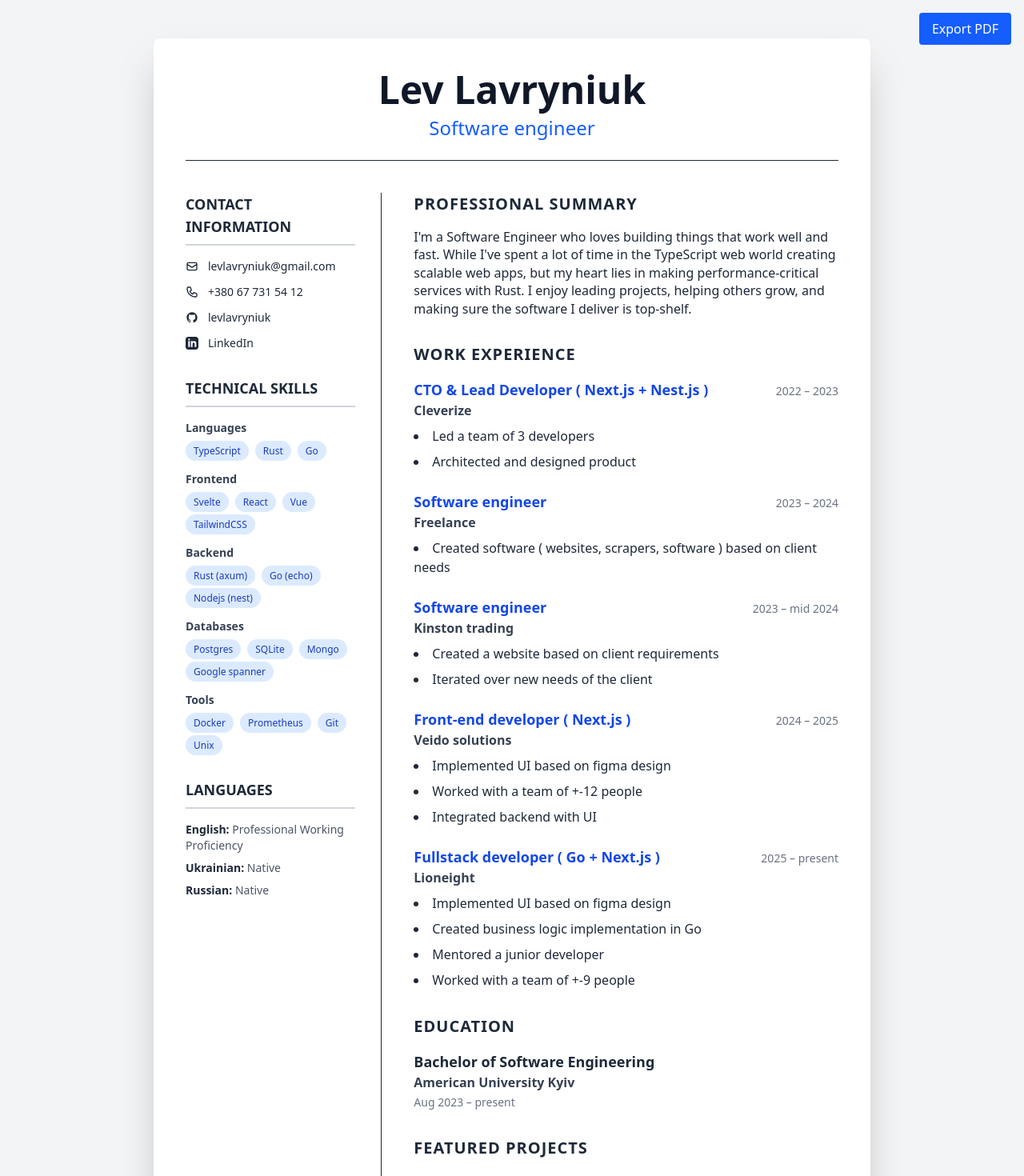
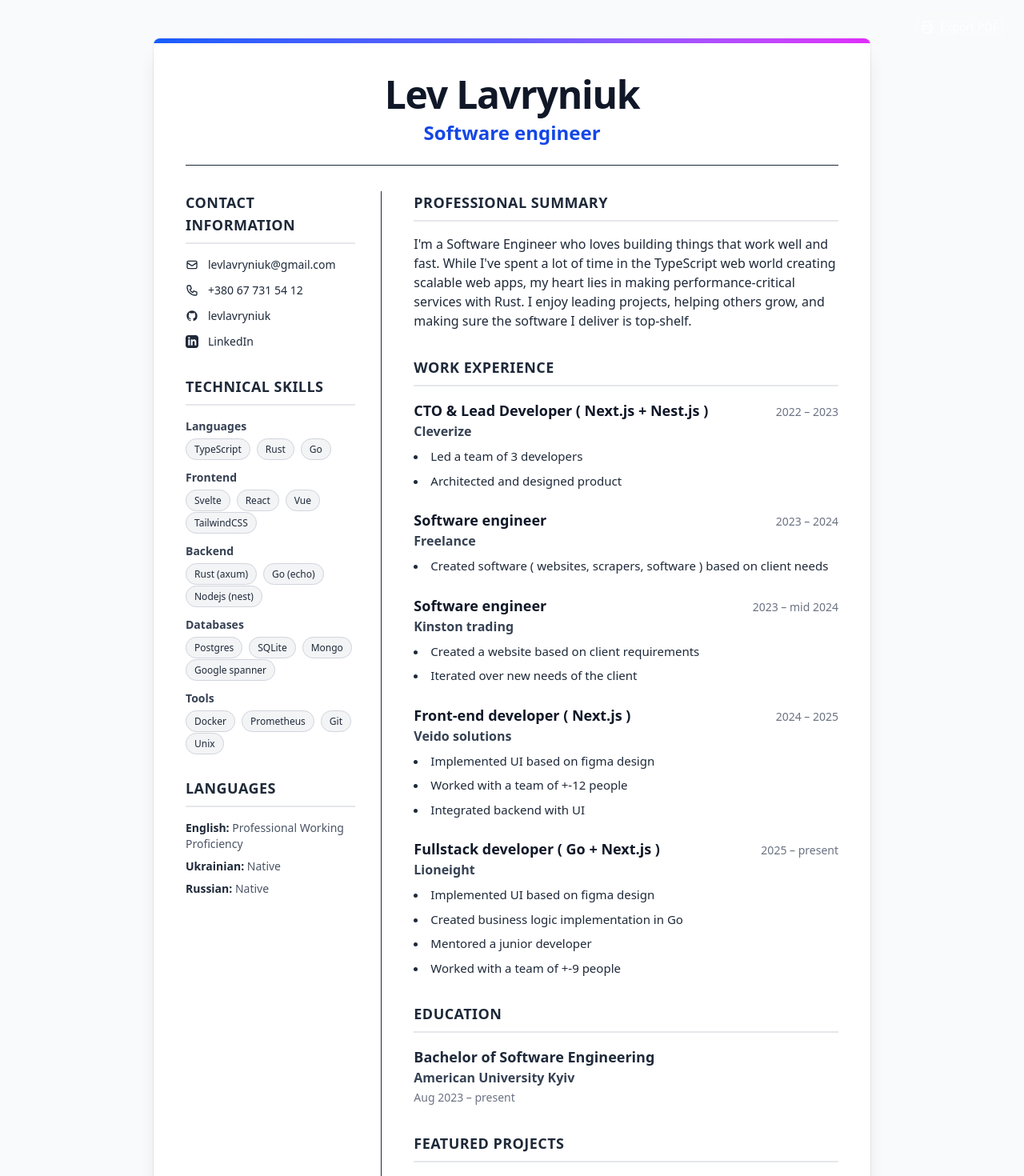
Before and after one commit to levlavryniuk/cv, a SvelteKit app: page / in a window 1280 px wide. Shown: the top 1470 px of the page at 80% size. Built offline with nearby package versions, Linux system fonts and the light colour scheme.

Commit message:
improved style and shit

```diff
--- a/src/routes/+page.svelte
+++ b/src/routes/+page.svelte
@@ -2,6 +2,7 @@
 	import { resumeData } from './resume';
 
 	const githubUrl = `https://github.com/${resumeData.contact.github}`;
+	// Consider replacing with your actual LinkedIn URL; removed from sameAs if left as a joke.
 	const linkedinUrl =
 		'https://www.reddit.com/r/StructuralEngineering/comments/m6z79d/i_hate_linkedin_i_hate_so_much_about_it_but/';
 
@@ -32,173 +33,184 @@
 </script>
 
 <svelte:head>
-	<title>{resumeData.name} - {resumeData.title} | Professional Resume</title>
-	<meta name="description" content="{resumeData.summary.substring(0, 155)}..." />
+	<title>{resumeData.name} - {resumeData.title} | Resume</title>
+	<meta name="description" content={(resumeData.summary || '').slice(0, 155) + '...'} />
 	<meta
 		name="keywords"
-		content="{Object.values(resumeData.skills)
-			.flat()
-			.join(', ')}, {resumeData.title}, software engineer, resume"
+		content={`${Object.values(resumeData.skills).flat().join(', ')}, ${resumeData.title}, software engineer, resume`}
 	/>
 	<meta name="author" content={resumeData.name} />
 	<meta name="robots" content="index, follow" />
 
-	<!-- Open Graph / Facebook -->
 	<meta property="og:type" content="profile" />
-	<meta property="og:title" content="{resumeData.name} - {resumeData.title}" />
-	<meta property="og:description" content="{resumeData.summary.substring(0, 155)}..." />
-	<meta property="og:url" content="https://yoursite.com" />
+	<meta property="og:title" content={`${resumeData.name} - ${resumeData.title}`} />
+	<meta property="og:description" content={(resumeData.summary || '').slice(0, 155) + '...'} />
+	<meta property="og:url" content="https://your-site.example" />
 	<meta property="profile:first_name" content={resumeData.name.split(' ')[0]} />
 	<meta property="profile:last_name" content={resumeData.name.split(' ').slice(1).join(' ')} />
 
-	<!-- Twitter -->
 	<meta property="twitter:card" content="summary" />
-	<meta property="twitter:title" content="{resumeData.name} - {resumeData.title}" />
-	<meta property="twitter:description" content="{resumeData.summary.substring(0, 155)}..." />
+	<meta property="twitter:title" content={`${resumeData.name} - ${resumeData.title}`} />
+	<meta property="twitter:description" content={(resumeData.summary || '').slice(0, 155) + '...'} />
 
-	<!-- Canonical URL -->
-	<link rel="canonical" href="https://yoursite.com" />
+	<link rel="canonical" href="https://your-site.example" />
 
-	<!-- Structured Data -->
 	{@html `<script type="application/ld+json">${JSON.stringify(structuredData)}</script>`}
 </svelte:head>
 
 <button
 	onclick={exportToPDF}
-	class="fixed top-4 right-4 bg-blue-600 text-white px-4 py-2 rounded print:hidden z-10 hover:bg-blue-700 transition-colors"
-	aria-label="Export resume to PDF"
+	class="print:hidden fixed right-4 top-4 z-10 inline-flex items-center gap-2 rounded-md bg-white/10 px-4 py-2 text-sm font-medium text-white backdrop-blur ring-1 ring-white/15 hover:bg-white/15 transition-colors"
+	aria-label="Export resume to PDF (Ctrl/Cmd+P)"
 >
+	<svg
+		class="h-4 w-4"
+		viewBox="0 0 24 24"
+		fill="none"
+		stroke="currentColor"
+		stroke-width="2"
+		stroke-linecap="round"
+		stroke-linejoin="round"
+		aria-hidden="true"
+	>
+		<path d="M6 9V2h12v7" />
+		<path d="M6 18H4a2 2 0 0 1-2-2v-5a2 2 0 0 1 2-2h16a2 2 0 0 1 2 2v5a2 2 0 0 1-2 2h-2" />
+		<path d="M6 14h12v8H6z" />
+	</svg>
 	Export PDF
 </button>
 
-<main class="font-sans bg-gray-100 text-gray-800 p-4 md:p-8 lg:p-12" role="main">
+<main class="bg-gray-50 text-gray-800 p-4 md:p-8 lg:p-12 font-sans" role="main">
 	<article
-		class="max-w-4xl mx-auto bg-white shadow-2xl rounded-lg overflow-hidden"
+		class="mx-auto max-w-4xl overflow-hidden rounded-lg bg-white shadow-xl ring-1 ring-black/5"
 		itemscope
 		itemtype="https://schema.org/Person"
 	>
+		<!-- Subtle accent bar -->
+		<div
+			class="h-1.5 bg-gradient-to-r from-blue-600 via-indigo-500 to-fuchsia-500"
+			aria-hidden="true"
+		></div>
+
 		<div class="p-8 md:p-10">
 			<!-- Header -->
-			<header class="text-center mb-10 border-b pb-6">
-				<h1 class="text-4xl md:text-5xl font-bold text-gray-900" itemprop="name">
+			<header class="mb-8 border-b pb-6 text-center">
+				<h1
+					class="text-4xl md:text-5xl font-extrabold tracking-tight text-gray-900"
+					itemprop="name"
+				>
 					{resumeData.name}
 				</h1>
-				<h2 class="text-xl md:text-2xl text-blue-600 font-medium mt-2" itemprop="jobTitle">
+				<h2 class="mt-2 text-xl md:text-2xl font-semibold text-blue-700" itemprop="jobTitle">
 					{resumeData.title}
 				</h2>
 			</header>
 
-			<div class="grid grid-cols-1 lg:grid-cols-3 gap-10">
+			<div class="grid grid-cols-1 gap-10 lg:grid-cols-3">
 				<!-- Left Column (Contact, Skills, Languages) -->
 				<aside class="lg:border-r lg:pr-8">
 					<!-- Contact Section -->
 					<section class="mb-8">
-						<h3 class="text-lg font-semibold uppercase border-b-2 border-gray-300 pb-2 mb-4">
+						<h3
+							class="mb-4 border-b-2 border-gray-200 pb-2 text-lg font-semibold uppercase tracking-wide text-gray-800"
+						>
 							Contact Information
 						</h3>
-						<address class="space-y-3 text-sm not-italic">
-							<div>
+						<address class="not-italic space-y-3 text-sm">
 							<a
-									href="mailto:{resumeData.contact.email}"
-									class="flex items-center hover:text-blue-600"
+								href={`mailto:${resumeData.contact.email}`}
+								class="flex items-center gap-3 hover:text-blue-700"
 								itemprop="email"
-									aria-label="Email {resumeData.name}"
+								aria-label={`Email ${resumeData.name}`}
+								rel="me"
 							>
 								<svg
-										class="w-4 h-4 mr-3"
+									class="h-4 w-4"
 									fill="none"
 									stroke="currentColor"
 									viewBox="0 0 24 24"
 									aria-hidden="true"
-										><path
+								>
+									<path
 										stroke-linecap="round"
 										stroke-linejoin="round"
 										stroke-width="2"
 										d="M3 8l7.89 5.26a2 2 0 002.22 0L21 8M5 19h14a2 2 0 002-2V7a2 2 0 00-2-2H5a2 2 0 00-2 2v10a2 2 0 002 2z"
-										></path></svg
-									>
+									/>
+								</svg>
 								{resumeData.contact.email}
 							</a>
-							</div>
-							<div class="flex items-center" itemprop="telephone">
+
+							<div class="flex items-center gap-3" itemprop="telephone">
 								<svg
-									class="w-4 h-4 mr-3"
+									class="h-4 w-4"
 									fill="none"
 									stroke="currentColor"
 									viewBox="0 0 24 24"
 									aria-hidden="true"
-									><path
+								>
+									<path
 										stroke-linecap="round"
 										stroke-linejoin="round"
 										stroke-width="2"
 										d="M3 5a2 2 0 012-2h3.28a1 1 0 01.948.684l1.498 4.493a1 1 0 01-.502 1.21l-2.257 1.13a11.042 11.042 0 005.516 5.516l1.13-2.257a1 1 0 011.21-.502l4.493 1.498a1 1 0 01.684.949V19a2 2 0 01-2 2h-1C9.716 21 3 14.284 3 6V5z"
-									></path></svg
-								>
+									/>
+								</svg>
 								{resumeData.contact.phone}
 							</div>
-							<div>
+
 							<a
 								href={githubUrl}
 								target="_blank"
-									rel="noopener noreferrer"
-									class="flex items-center hover:text-blue-600"
+								rel="me noopener noreferrer"
+								class="flex items-center gap-3 hover:text-blue-700"
 								itemprop="sameAs"
-									aria-label="GitHub profile of {resumeData.name}"
+								aria-label={`GitHub profile of ${resumeData.name}`}
 							>
-									<svg
-										class="w-4 h-4 mr-3"
-										fill="currentColor"
-										viewBox="0 0 24 24"
-										aria-hidden="true"
-										><path
+								<svg class="h-4 w-4" viewBox="0 0 24 24" fill="currentColor" aria-hidden="true">
+									<path
 										fill-rule="evenodd"
 										d="M12 2C6.477 2 2 6.477 2 12c0 4.418 2.865 8.168 6.839 9.49.5.092.682-.217.682-.482 0-.237-.009-.868-.014-1.703-2.782.605-3.369-1.343-3.369-1.343-.454-1.158-1.11-1.466-1.11-1.466-.908-.62.069-.608.069-.608 1.003.07 1.531 1.032 1.531 1.032.892 1.53 2.341 1.088 2.91.832.092-.647.35-1.088.636-1.338-2.22-.253-4.555-1.113-4.555-4.951 0-1.093.39-1.988 1.031-2.688-.103-.253-.446-1.272.098-2.65 0 0 .84-.27 2.75 1.026A9.564 9.564 0 0112 6.844c.85.004 1.705.115 2.504.337 1.909-1.296 2.747-1.027 2.747-1.027.546 1.378.203 2.398.1 2.65.64.7 1.028 1.595 1.028 2.688 0 3.848-2.338 4.695-4.566 4.943.359.309.678.92.678 1.855 0 1.338-.012 2.419-.012 2.747 0 .268.18.58.688.482A10.001 10.001 0 0022 12c0-5.523-4.477-10-10-10z"
 										clip-rule="evenodd"
-										></path></svg
-									>
+									/>
+								</svg>
 								{resumeData.contact.github}
 							</a>
-							</div>
-							<div>
+
 							<a
 								href={linkedinUrl}
 								target="_blank"
-									rel="noopener noreferrer"
-									class="flex items-center hover:text-blue-600"
+								rel="me noopener noreferrer"
+								class="flex items-center gap-3 hover:text-blue-700"
 								itemprop="sameAs"
-									aria-label="LinkedIn profile of {resumeData.name}"
+								aria-label={`LinkedIn profile of ${resumeData.name}`}
 							>
-									<svg
-										class="w-4 h-4 mr-3"
-										fill="currentColor"
-										viewBox="0 0 24 24"
-										aria-hidden="true"
-										><path
+								<svg class="h-4 w-4" viewBox="0 0 24 24" fill="currentColor" aria-hidden="true">
+									<path
 										d="M19 0h-14c-2.761 0-5 2.239-5 5v14c0 2.761 2.239 5 5 5h14c2.762 0 5-2.239 5-5v-14c0-2.761-2.238-5-5-5zm-11 19h-3v-11h3v11zm-1.5-12.268c-.966 0-1.75-.79-1.75-1.764s.784-1.764 1.75-1.764 1.75.79 1.75 1.764-.783 1.764-1.75 1.764zm13.5 12.268h-3v-5.604c0-3.368-4-3.113-4 0v5.604h-3v-11h3v1.765c1.396-2.586 7-2.777 7 2.476v6.759z"
-										></path></svg
-									>
+									/>
+								</svg>
 								{resumeData.contact.linkedin}
 							</a>
-							</div>
 						</address>
 					</section>
 
 					<!-- Skills Section -->
 					<section class="mb-8">
-						<h3 class="text-lg font-semibold uppercase border-b-2 border-gray-300 pb-2 mb-4">
+						<h3
+							class="mb-4 border-b-2 border-gray-200 pb-2 text-lg font-semibold uppercase tracking-wide text-gray-800"
+						>
 							Technical Skills
 						</h3>
 						<div class="space-y-4 text-sm">
 							{#each Object.entries(resumeData.skills) as [category, skillsList] (category)}
 								<div>
-									<h4 class="font-bold capitalize text-gray-700">
-										{category}
-									</h4>
-									<ul class="flex flex-wrap gap-2 mt-2" role="list">
+									<h4 class="font-bold capitalize text-gray-700">{category}</h4>
+									<ul class="mt-2 flex flex-wrap gap-2" role="list">
 										{#each skillsList as skill (skill)}
 											<li>
 												<span
-													class="bg-blue-100 text-blue-800 text-xs font-medium px-2.5 py-1 rounded-full"
+													class="rounded-full border border-gray-300 bg-gray-100 px-2.5 py-1 text-xs font-medium text-gray-800"
 													itemprop="knowsAbout">{skill}</span
 												>
 											</li>
@@ -211,7 +223,9 @@
 
 					<!-- Languages Section -->
 					<section>
-						<h3 class="text-lg font-semibold uppercase border-b-2 border-gray-300 pb-2 mb-4">
+						<h3
+							class="mb-4 border-b-2 border-gray-200 pb-2 text-lg font-semibold uppercase tracking-wide text-gray-800"
+						>
 							Languages
 						</h3>
 						<ul class="space-y-2 text-sm" role="list">
@@ -229,15 +243,21 @@
 				<div class="lg:col-span-2">
 					<!-- Summary Section -->
 					<section class="mb-8">
-						<h3 class="text-xl font-bold text-gray-800 uppercase tracking-wider mb-4">
+						<h3
+							class="mb-4 border-b-2 border-gray-200 pb-2 text-lg font-semibold uppercase tracking-wide text-gray-800"
+						>
 							Professional Summary
 						</h3>
-						<p class="text-base leading-relaxed" itemprop="description">{resumeData.summary}</p>
+						<p class="text-base leading-relaxed" itemprop="description">
+							{resumeData.summary}
+						</p>
 					</section>
 
 					<!-- Experience Section -->
 					<section class="mb-8">
-						<h3 class="text-xl font-bold text-gray-800 uppercase tracking-wider mb-4">
+						<h3
+							class="mb-4 border-b-2 border-gray-200 pb-2 text-lg font-semibold uppercase tracking-wide text-gray-800"
+						>
 							Work Experience
 						</h3>
 						<div class="space-y-6">
@@ -247,8 +267,8 @@
 									itemscope
 									itemtype="https://schema.org/WorkExperience"
 								>
-									<div class="flex justify-between items-baseline">
-										<h4 class="text-lg font-bold text-blue-700" itemprop="jobTitle">
+									<div class="flex items-baseline justify-between gap-4">
+										<h4 class="text-lg font-semibold text-gray-900" itemprop="jobTitle">
 											{job.role}
 										</h4>
 										<time class="text-sm font-medium text-gray-500" itemprop="datePublished">
@@ -256,14 +276,14 @@
 										</time>
 									</div>
 									<p
-										class="text-md font-semibold text-gray-700"
+										class="font-semibold text-gray-700"
 										itemprop="hiringOrganization"
 										itemscope
 										itemtype="https://schema.org/Organization"
 									>
 										<span itemprop="name">{job.company}</span>
 									</p>
-									<ul class="mt-2 list-disc list-inside space-y-2 text-base" role="list">
+									<ul class="mt-2 list-inside list-disc space-y-2 text-[15px]" role="list">
 										{#each job.description as point (point)}
 											<li itemprop="description">{point}</li>
 										{/each}
@@ -275,7 +295,11 @@
 
 					<!-- Education Section -->
 					<section class="mb-8">
-						<h3 class="text-xl font-bold text-gray-800 uppercase tracking-wider mb-4">Education</h3>
+						<h3
+							class="mb-4 border-b-2 border-gray-200 pb-2 text-lg font-semibold uppercase tracking-wide text-gray-800"
+						>
+							Education
+						</h3>
 						<div itemscope itemtype="https://schema.org/EducationalOccupationalCredential">
 							<h4 class="text-lg font-bold" itemprop="educationalCredentialAwarded">
 								{resumeData.education.degree}
@@ -296,7 +320,9 @@
 
 					<!-- Projects Section -->
 					<section class="mb-8">
-						<h3 class="text-xl font-bold text-gray-800 uppercase tracking-wider mb-4">
+						<h3
+							class="mb-4 border-b-2 border-gray-200 pb-2 text-lg font-semibold uppercase tracking-wide text-gray-800"
+						>
 							Featured Projects
 						</h3>
 						<div class="space-y-6">
@@ -304,19 +330,19 @@
 								<article itemscope itemtype="https://schema.org/SoftwareApplication">
 									<h4 class="text-lg font-bold" itemprop="name">{project.name}</h4>
 									<p
-										class="text-sm font-semibold text-blue-600 mb-1"
+										class="mb-1 text-sm font-semibold text-blue-700"
 										itemprop="programmingLanguage"
 									>
 										{project.stack}
 									</p>
-									<p class="text-base mb-1" itemprop="description">{project.description}</p>
+									<p class="mb-1 text-base" itemprop="description">{project.description}</p>
 									<a
 										href={project.link}
 										target="_blank"
 										rel="noopener noreferrer"
-										class="text-sm text-gray-600 hover:text-blue-600 hover:underline"
+										class="text-sm text-gray-700 underline-offset-4 hover:text-blue-700 hover:underline"
 										itemprop="url"
-										aria-label="View {project.name} project">{project.link}</a
+										aria-label={`View ${project.name} project`}>{project.link}</a
 									>
 								</article>
 							{/each}
@@ -328,28 +354,31 @@
 	</article>
 </main>
 
-<!-- Same styles as before -->
 <style>
 	@media print {
-		.bg-gray-100 {
+		.bg-gray-50 {
 			background: white !important;
 		}
+		.shadow-xl,
 		.shadow-2xl {
 			box-shadow: none !important;
 		}
 		.bg-white {
 			background: white !important;
 		}
+		.ring-1,
+		.ring-black\/5 {
+			box-shadow: none !important;
+		}
 
 		.max-w-4xl {
 			max-width: none !important;
 			margin: 0 !important;
-			padding: 0.5in !important;
 		}
 
 		.p-8,
 		.md\:p-10 {
-			padding: 0.3in !important;
+			padding: 0.35in !important;
 		}
 		.p-4,
 		.md\:p-8,
@@ -358,20 +387,22 @@
 		}
 
 		a {
-			color: #1e40af !important;
+			color: #1f2937 !important; /* gray-800 for print contrast */
 			text-decoration: underline;
 		}
 
 		.lg\:grid-cols-3 {
 			grid-template-columns: 1fr 2fr !important;
-			gap: 1.5rem !important;
+			gap: 1.2rem !important;
 		}
 
 		section {
 			break-inside: avoid;
+			page-break-inside: avoid;
 		}
 		.space-y-6 > div {
 			break-inside: avoid;
+			page-break-inside: avoid;
 		}
 
 		.text-4xl,
@@ -380,7 +411,10 @@
 		}
 		.text-xl,
 		.md\:text-2xl {
-			font-size: 1.25rem !important;
+			font-size: 1.2rem !important;
+		}
+		.text-lg {
+			font-size: 1rem !important;
 		}
 
 		.rounded-lg,
@@ -388,9 +422,11 @@
 			border-radius: 0 !important;
 		}
 
+		/* Skill chips readable in B/W */
 		.bg-blue-100 {
-			background: #e5e7eb !important;
-			border: 1px solid #9ca3af !important;
+			background: #e5e7eb !important; /* gray-200 */
+			border: 1px solid #9ca3af !important; /* gray-400 */
+			color: #111827 !important; /* gray-900 */
 		}
 
 		.print\:hidden {
@@ -400,9 +436,10 @@
 
 	body {
 		-webkit-print-color-adjust: exact;
+		print-color-adjust: exact;
 	}
 
 	.leading-relaxed {
-		line-height: 1.4 !important;
+		line-height: 1.5 !important;
 	}
 </style>
--- a/src/routes/resume.ts
+++ b/src/routes/resume.ts
@@ -2,7 +2,7 @@ export const resumeData = {
 	name: 'Lev Lavryniuk',
 	title: 'Software engineer',
 	summary:
-		"I'm a Software Engineer who loves building things that work well and fast. While I've spent a lot of time in the TypeScript web world creating scalable web apps, but my heart lies in making performance-critical services with Rust. I enjoy leading projects, helping others grow, and making sure the software I deliver is top-shelf.",
+		"I'm a Software Engineer who loves building things that work well and fast. While I've spent a lot of time in the TypeScript web world creating scalable web apps, my heart lies in making performance-critical services with Rust. I enjoy leading projects, helping others grow, and making sure the software I deliver is top-shelf.",
 	contact: {
 		email: 'levlavryniuk@gmail.com',
 		phone: '+380 67 731 54 12',
```
Lines whose indentation alone changed are shown as unchanged.
